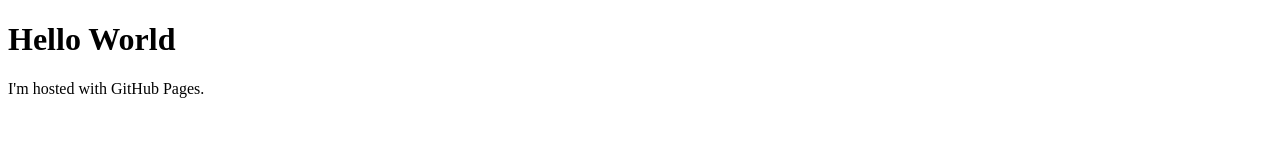
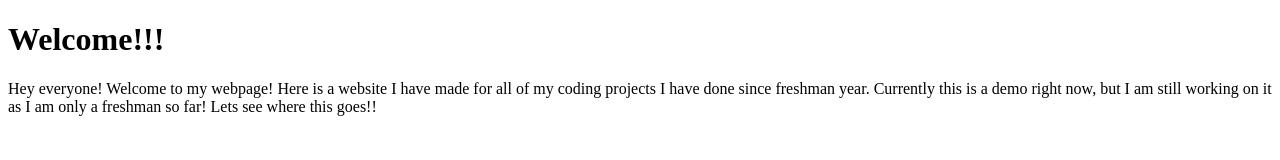
Before and after one commit to e-pyo/e-pyo, a plain HTML site: page homepage.html in a window 1280 px wide. Drawn offline with Linux system fonts and the light colour scheme.

Commit message:
Update homepage.html

```diff
--- a/homepage.html
+++ b/homepage.html
@@ -1,7 +1,9 @@
 <!DOCTYPE html>
 <html>
 <body>
-<h1>Hello World</h1>
-<p>I'm hosted with GitHub Pages.</p>
+<h1>Welcome!!!</h1>
+<p>Hey everyone! Welcome to my webpage! Here is a website I have made for all of my coding projects I have done since freshman year.
+  Currently this is a demo right now, but I am still working on it as I am only a freshman so far! Lets see where this goes!!
+</p>
 </body>
 </html>
```
